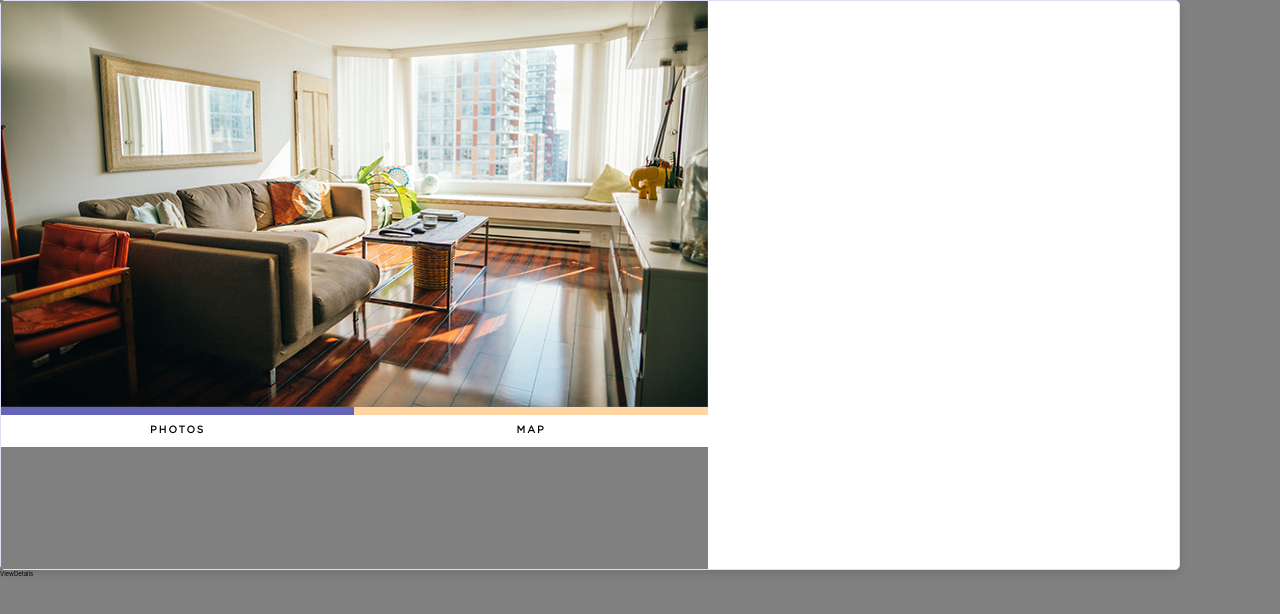
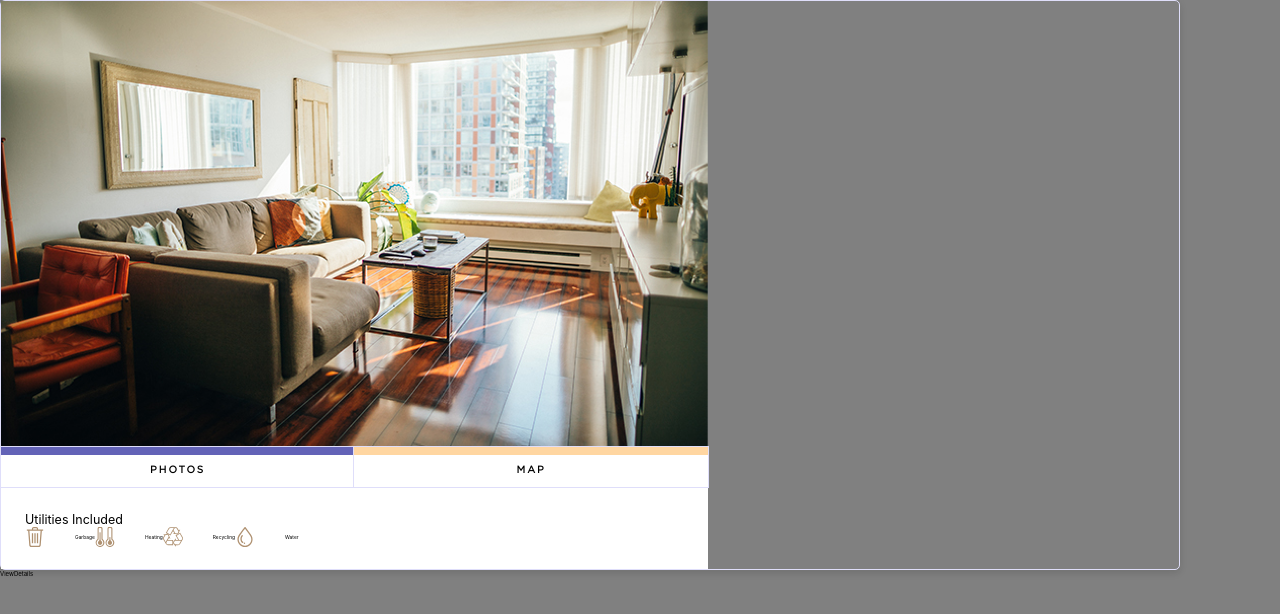
Before and after one commit to JuanTValdez/Living-in-the-Six, a React (Create React App) app: page / in a window 1280 px wide. Shown: the top 614 px of the page. Built offline with nearby package versions, Linux system fonts and the light colour scheme.

Commit message:
continue viewdetails layout

```diff
--- a/src/components/ViewDetails.js
+++ b/src/components/ViewDetails.js
@@ -1,6 +1,10 @@
 import React from 'react';
 import '../styles/ViewDetails.css';
 import ListingImg from '../images/listing-img.png';
+import Garbage from '../images/icon-garbage.svg';
+import Heating from '../images/icon-heating.svg';
+import Recycling from '../images/icon-recycling.svg';
+import Water from '../images/icon-water.svg';
 
 export default function ViewDetails() {
 	return (
@@ -15,6 +19,30 @@ export default function ViewDetails() {
 					<div className='photos-tab font-size-10'>PHOTOS</div>
 					<div className='map-tab font-size-10'>MAP</div>
 				</div>
+
+				<div className='utilities'>
+					<div className='included'>Utilities Included</div>
+					<div className='utils-listed'>
+						<div>
+							<img src={Garbage} alt='' />
+
+							<p>Garbage</p>
+						</div>
+						<div>
+							<img src={Heating} alt='' />
+							<p>Heating</p>
+						</div>
+						<div>
+							<img src={Recycling} alt='' />
+							<p>Recycling</p>
+						</div>
+
+						<div>
+							<img src={Water} alt='' />
+							<p>Water</p>
+						</div>
+					</div>
+				</div>
 			</div>
 			ViewDetails
 		</div>
--- a/src/styles/ViewDetails.css
+++ b/src/styles/ViewDetails.css
@@ -1,4 +1,4 @@
-* {
+body {
   /* Temporary  */
   background-color: grey;
 
@@ -9,18 +9,18 @@
   height: 570px;
   display: grid;
   grid-template-columns: repeat(5, 1fr);
-  grid-template-rows: repeat(7, 1fr);
+  grid-template-rows: repeat(14, 1fr);
 
 
   border-radius: 5px;
   box-shadow: 0 3px 7px 0 rgba(28, 28, 28, 0.15);
   border: solid 1px var(--light-periwinkle);
-  background-color: var(--white);
+
 }
 
 .listing-img {
   grid-column: 1/4;
-  grid-row: 1/6;
+  grid-row: 1/12;
   object-fit: contain;
 
   & img {
@@ -31,20 +31,15 @@
 
 .tabs {
   grid-column: 1/4;
-  grid-row: 6/8;
+  grid-row: 12/16;
   display: flex;
   flex-direction: row;
 
-
-
   & .photos-tab {
-
     background: linear-gradient(180deg, var(--iris) 20%, var(--white) 20%);
   }
 
   & .map-tab {
-
-
     background: linear-gradient(180deg, var(--light-peach) 20%, var(--white) 20%);
   }
 
@@ -60,5 +55,34 @@
     justify-content: center;
     align-items: flex-end;
     padding-bottom: 1rem;
+    outline: solid 1px var(--light-periwinkle);
   }
 }
+
+.utilities {
+
+  grid-column: 1/4;
+  grid-row: 13/16;
+  padding: 2.4rem;
+  background-color: var(--white);
+  font-size: 20px;
+
+}
+
+.utils-listed {
+  display: flex;
+
+  & div {
+    display: flex;
+    justify-content: center;
+    align-items: center;
+    gap: 3rem;
+
+
+  }
+
+  & img {
+    height: 20px;
+    width: 20px;
+  }
+}
```
